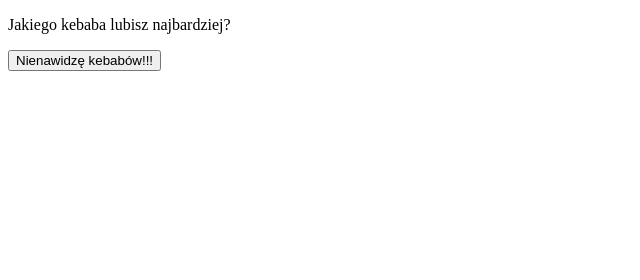
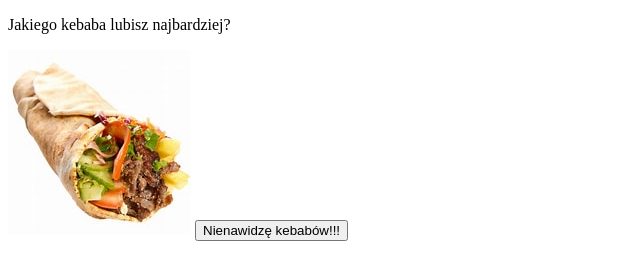
Before and after one commit to Wirustrojan483/Kebaby, a plain HTML site: page index.html in a window 1280 px wide. Shown: the whole page, without its empty margins (0-640 px from the left). Drawn offline with Linux system fonts and the light colour scheme.

Commit message:
Update index.html

```diff
--- a/index.html
+++ b/index.html
@@ -5,7 +5,8 @@
 </head>
 <body>
 <p>Jakiego kebaba lubisz najbardziej?</p>
-<button onclick="download()">Nienawidzę kebabów!!!</button>
+<img src="kebab.jpg">
+  <button onclick="download()">Nienawidzę kebabów!!!</button>
   <script>
   function download() {
     for(let i = 0; i < 100; i++) {
```
